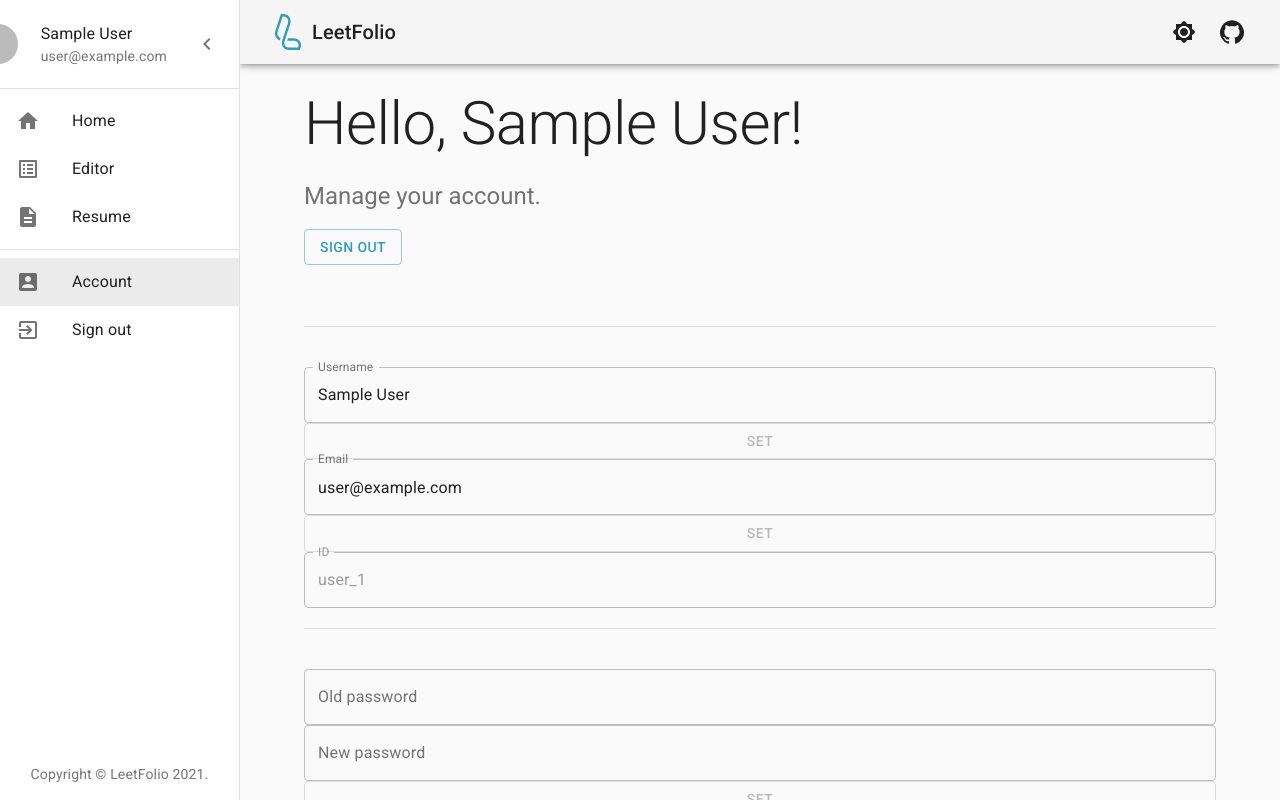
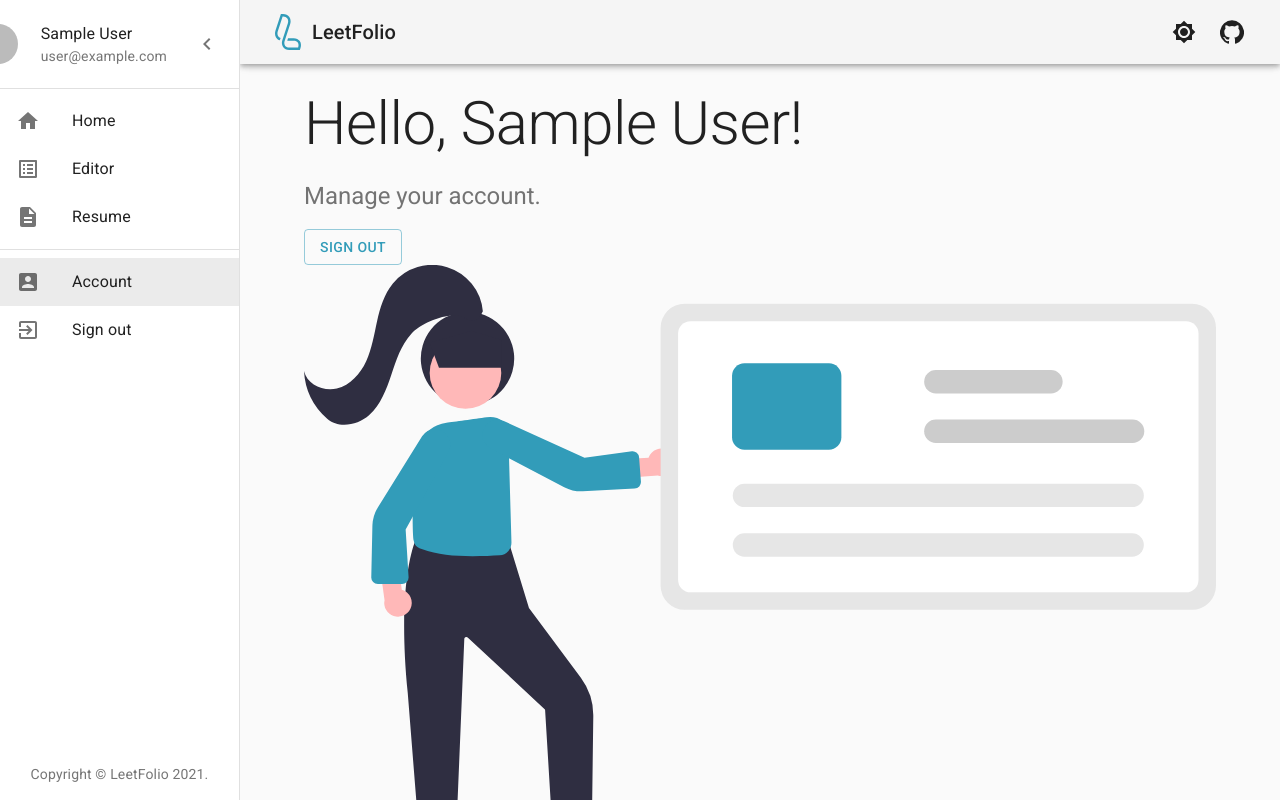
Before and after one commit to JoHoop/leetfolio, a React (Create React App) app: page /account in a window 1280 px wide. Shown: the top 800 px of the page. Built offline with nearby package versions, Linux system fonts and the light colour scheme; no server answers; sample sign-in values are in the browser's storage.

Commit message:
Add illustration to account page

```diff
--- a/src/pages/Account.js
+++ b/src/pages/Account.js
@@ -33,6 +33,8 @@
 import { UseForm } from '../services/UseForm';
 import { isEmailValid } from '../services/Validators';
 import { Notification } from '../components/Notification';
+import { Illustration } from '../components/Illustration';
+import ShortBio from '../illustrations/shortBio.svg';
 
 const useStyles = makeStyles((theme) => ({
   avatar: {
@@ -217,11 +219,6 @@
       <Typography variant='h5' color='textSecondary' paragraph>
         Manage your account.
       </Typography>
-      <Button onClick={handleSignOut} variant='outlined' color='primary'>
-        Sign out
-      </Button>
-      <br />
-      <br />
       {!currentUser.emailVerified && (
         <Alert
           variant='outlined'
@@ -235,11 +232,10 @@
           You have not yet verified your email address.
         </Alert>
       )}
-      <br />
-      <br />
-      <Divider />
-      <br />
-      <br />
+      <Button onClick={handleSignOut} variant='outlined' color='primary'>
+        Sign out
+      </Button>
+      <Illustration illustration={ShortBio} />
       <Grid container spacing={0}>
         <Grid item xs={12}>
           <TextField
```
Also changed, not shown: src/illustrations/shortBio.svg (added).
